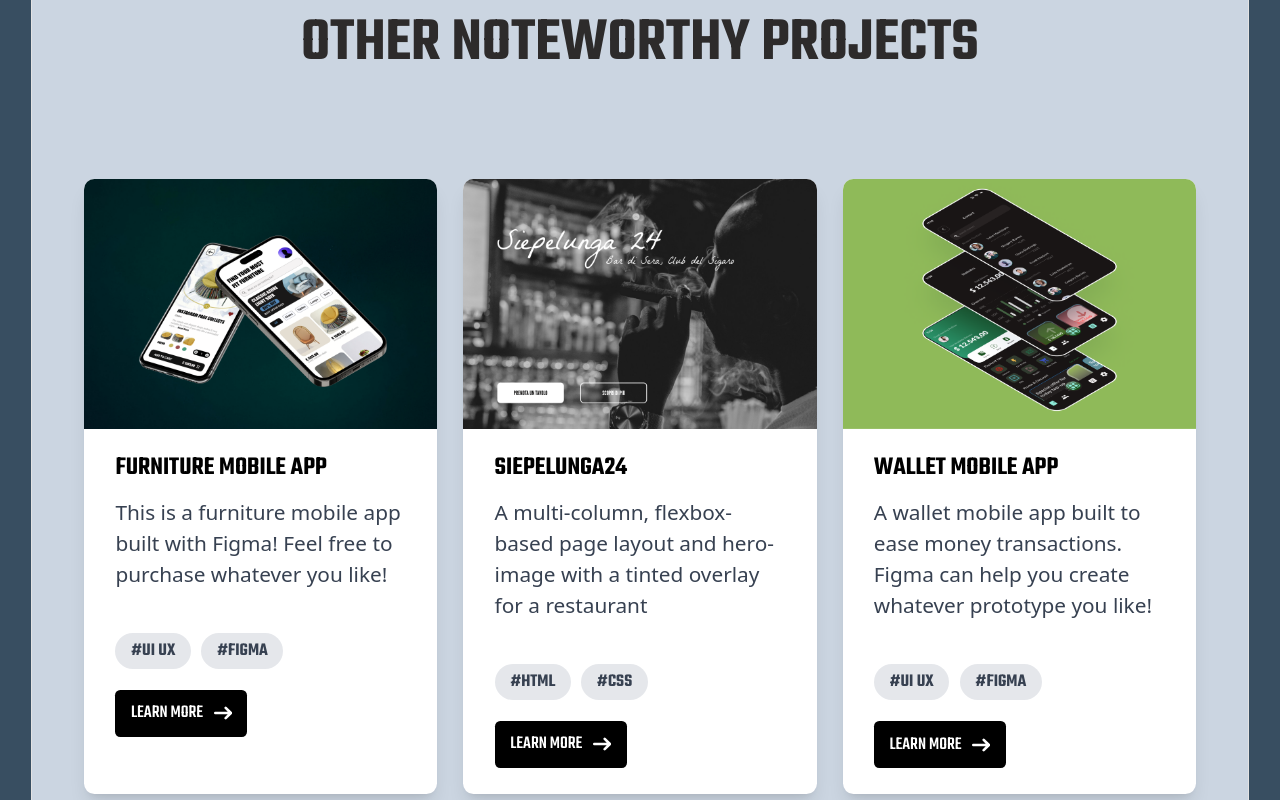
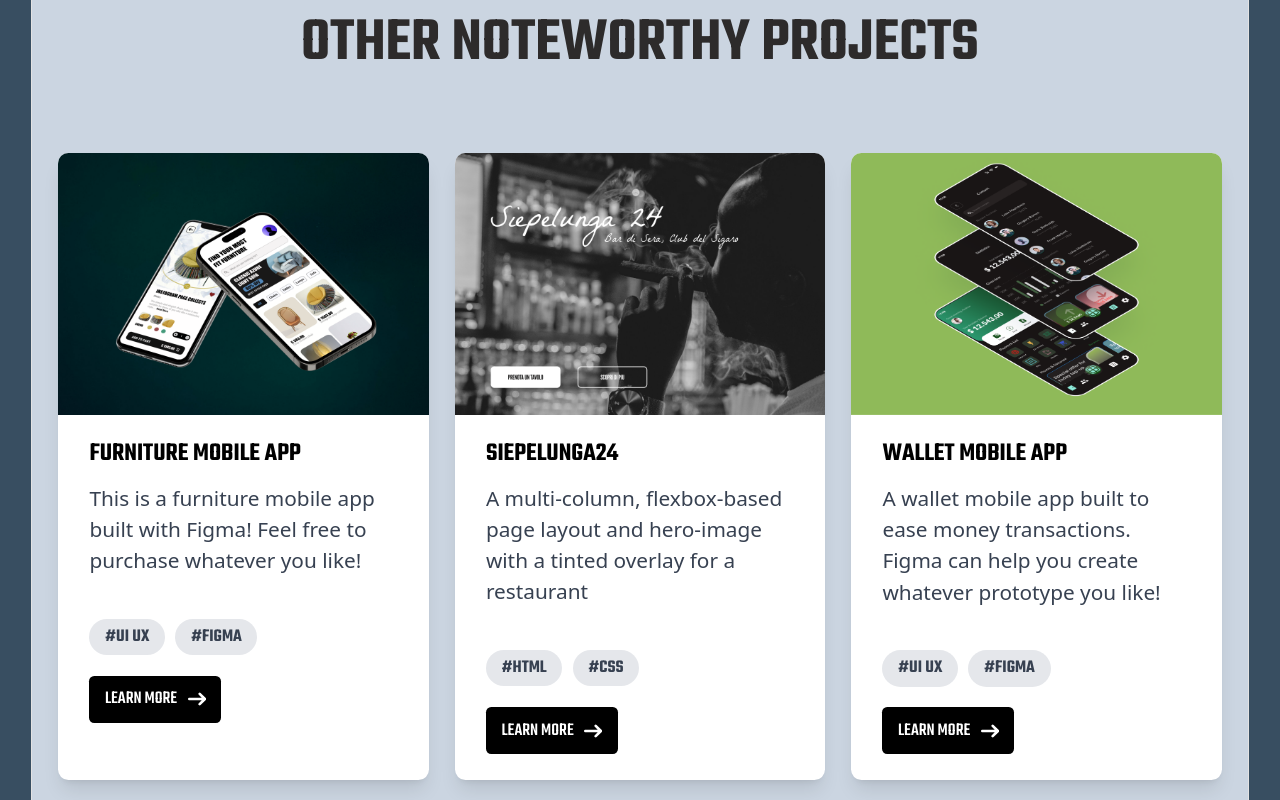
Before and after one commit to andreasiano/Portfolio_UI-UX, a React (Create React App) app: page / in a window 1280 px wide. Shown: the part 3680-4480 px from the top of the page. Built offline with nearby package versions, Linux system fonts and the light colour scheme; grey boxes are pictures that could not be loaded.

Commit message:
Fixing samll screens

```diff
--- a/src/index.css
+++ b/src/index.css
@@ -15,6 +15,12 @@ html {
     zoom: 130%;
 }
 
+@media screen and (max-width: 500px) {
+    html {
+        zoom: 100%;
+    }
+}
+
 
 .outer-container {
     margin: 24px;
--- a/src/scenes/Others.jsx
+++ b/src/scenes/Others.jsx
@@ -12,7 +12,7 @@ export default function Others() {
       <div className="text-center text-darkGrey xxs:text-4xl sm:text-5xl text-6xl font-teko py-10">
         <h5 className="font-bold">OTHER NOTEWORTHY PROJECTS</h5>
       </div>
-      <div class="p-10 grid sm:grid-cols-3 md:grid-cols-3 lg:grid-cols-3 xl:grid-cols-3 gap-5">
+      <div class="p-5 grid sm:grid-cols-2 lg:grid-cols-3 xl:grid-cols-3 gap-5">
         <div class="rounded-lg bg-white overflow-hidden shadow-lg">
           <img class="w-full" src={img1} alt="Mountain" />
           <div class="px-6 py-4">
```
